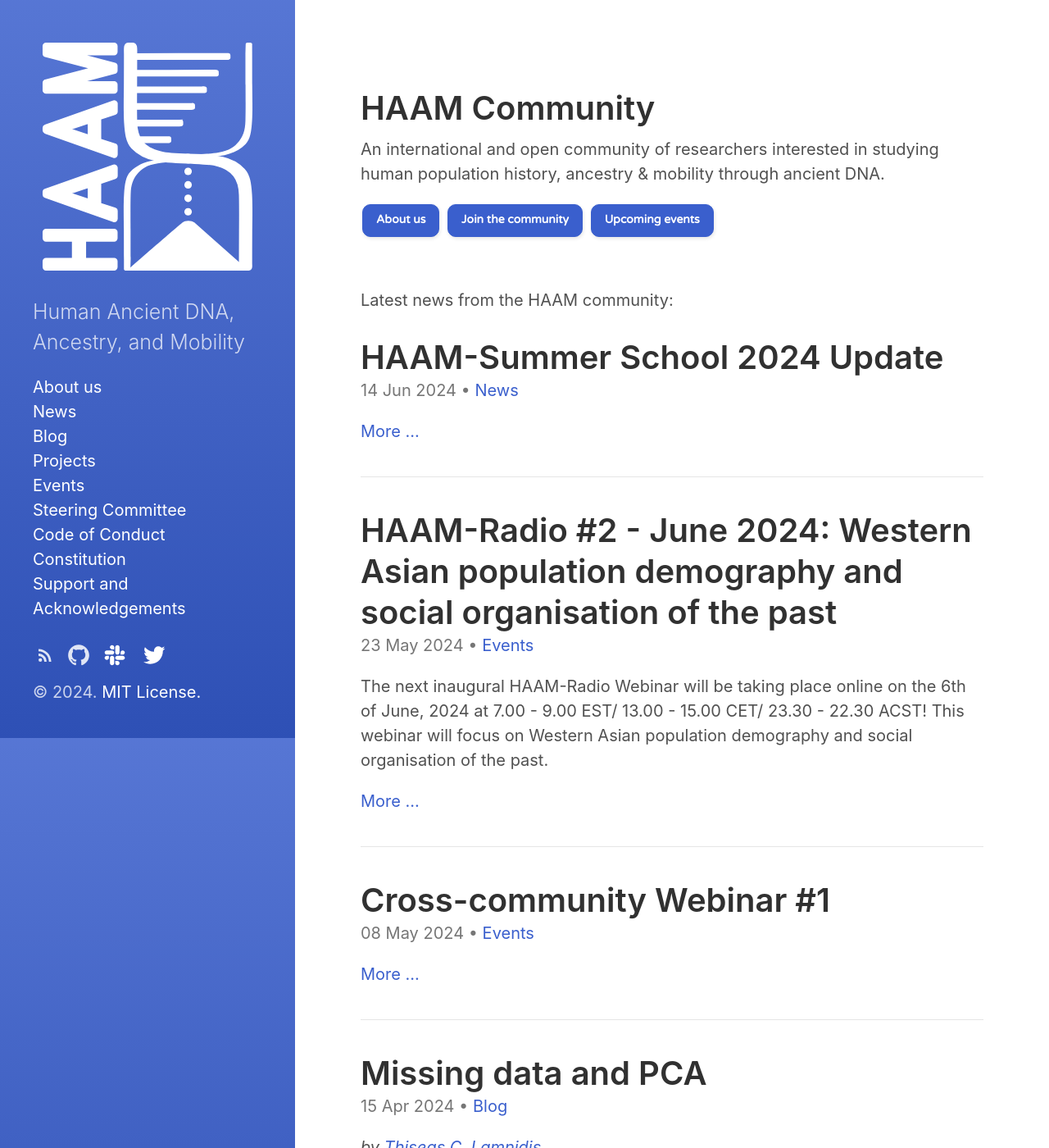
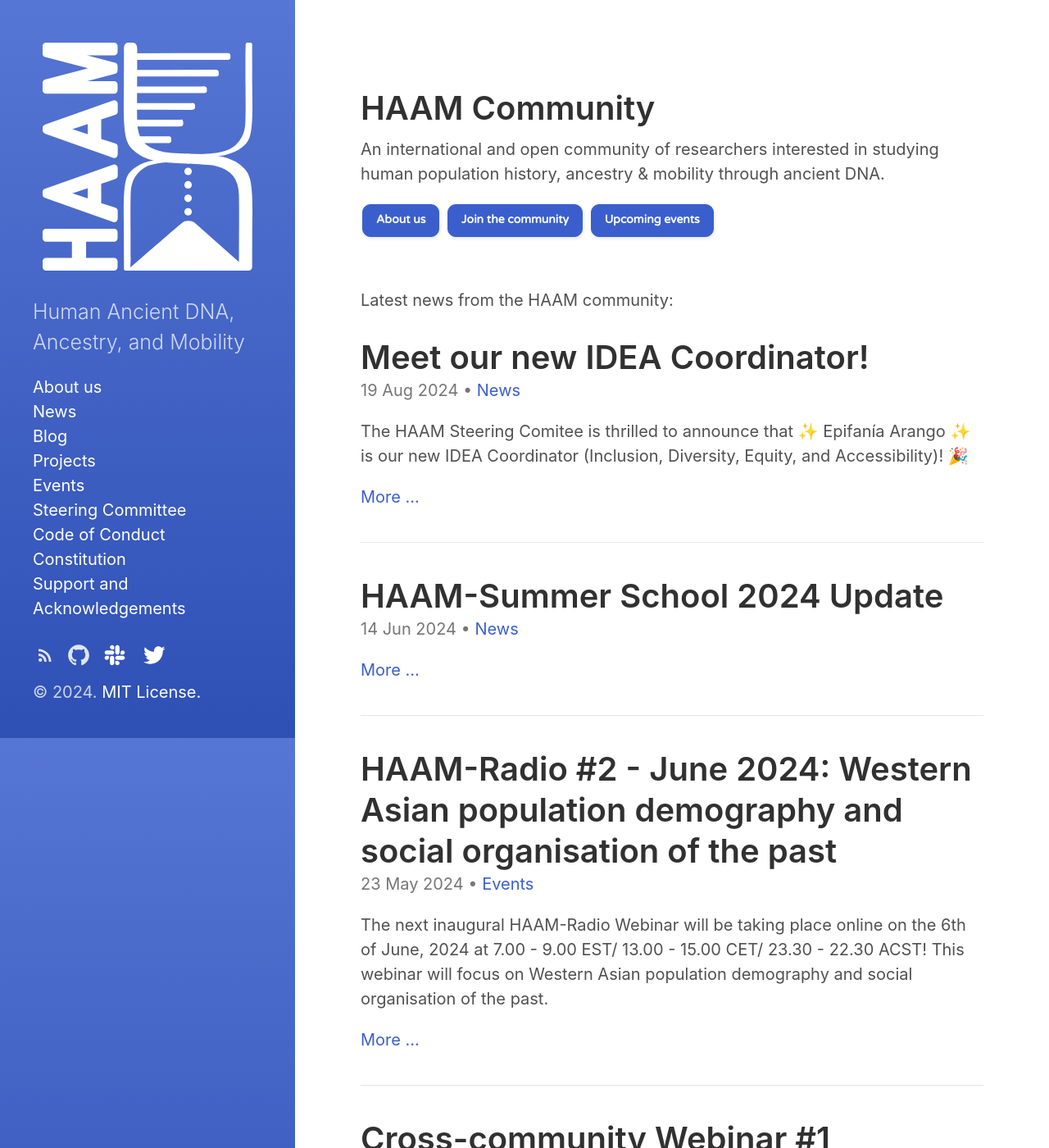
Before and after one commit to haam-community/haam-community.github.io, a Jekyll site: the page built from index.html, in a window 1280 px wide and 1400 px high. Shown: the whole window at 82% size. Built offline with Jekyll 4.4.1, drawn with Linux system fonts in a browser that asks for light colours; the list of posts is cut into pages by our own code; some of the changed text lies outside the part shown.

Commit message:
Changes related to IDEA:
1. Added news post with the same text as Xavi's tweet.
2. Added IDEA information on the Steering Comittee + Code-of-Conduct.

```diff
--- /dev/null
+++ b/_posts/2024-08-19-news.md
@@ -0,0 +1,15 @@
+---
+layout: post
+title: "Meet our new IDEA Coordinator!"
+subtitle: "A further step for inclusivity within our community"
+categories: News
+tags: IDEA
+---
+
+The HAAM Steering Comitee is thrilled to announce that ✨ Epifanía Arango ✨ is our new IDEA Coordinator (Inclusion, Diversity, Equity, and Accessibility)! 🎉
+
+She’s here to help create a space where everyone feels respected and empowered.
+
+Got ideas or concerns? Reach out to her on [Slack](https://haam-community.slack.com/team/U0574JT58RJ) or via [email](mailto:epifaniarango@gmail.com).
+
+Let’s build a more inclusive community together!
--- a/code-of-conduct.md
+++ b/code-of-conduct.md
@@ -71,21 +71,19 @@
 
 Additionally, organizers are available to help attendees engage with local law enforcement or to otherwise help those experiencing unacceptable behaviour feel safe. In the context of in-person events, organizers will also provide escorts as desired by the person experiencing distress.
 
+For general matters, regardless of whether they are related to a specific event or not, [Epifania Arango](mailto:epifaniarango@gmail.com) is available as your contact point. Reach out to them for any queries, suggestions, or proposals regarding respect, inclusion, and personal empowerment.
+
 ## 7. Scope
 
 We expect all participants (contributors, paid or otherwise, and other guests) to abide by this Code of Conduct in all community venues - online and in-person - as well as in all one-on-one communications pertaining to community business.
 
 This code of conduct and its related procedures also applies to unacceptable behaviour occurring outside the scope of community activities when such behaviour has the potential to adversely affect the safety and well-being of community members.
 
-<!--
 ### 8. Contact info
 
-HAAM Safety Office
+HAAM Safety Office (IDEA):
 
-- Laura Lacher (DE/EN, MPI-EVA, Leipzig, <email here>)
-- Thiseas C. Lamnidis (GR/EN, MPI-EVA, Leipzig, <email here>)
-- Tina Saupe (DE/EN, Uppsala University, Uppsala, <email_here>)
--->
+- [Epifania Arango](mailto:epifaniarango@gmail.com) (ES/EN, University of Zürich, Zürich, [IDEA Coordinator](/steering_committee.md#idea-inclusion-diversity-equity-and-accessibility-coordinator-new)
 
 <!--### 9. License and attribution -->
 ### 8. License and attribution
```
Also changed, not shown: steering_committee.md (line endings or trailing spaces).
